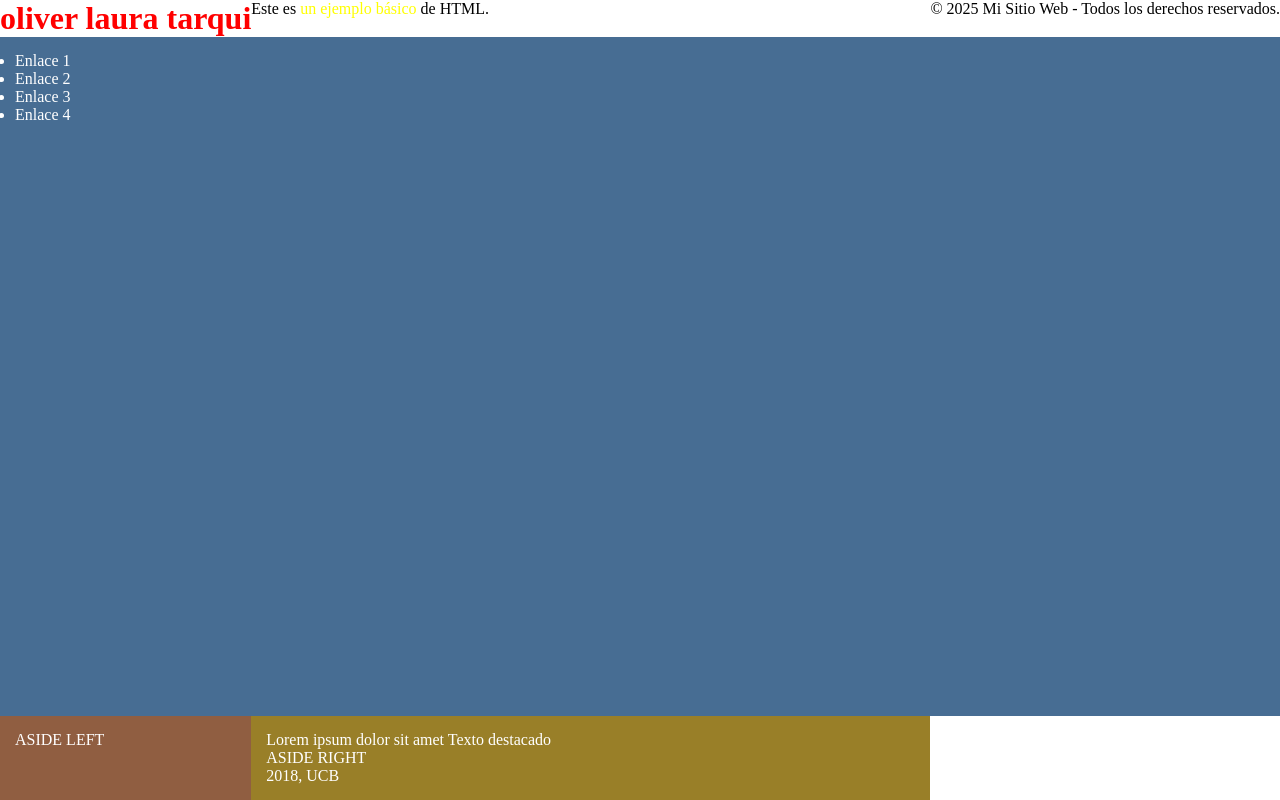
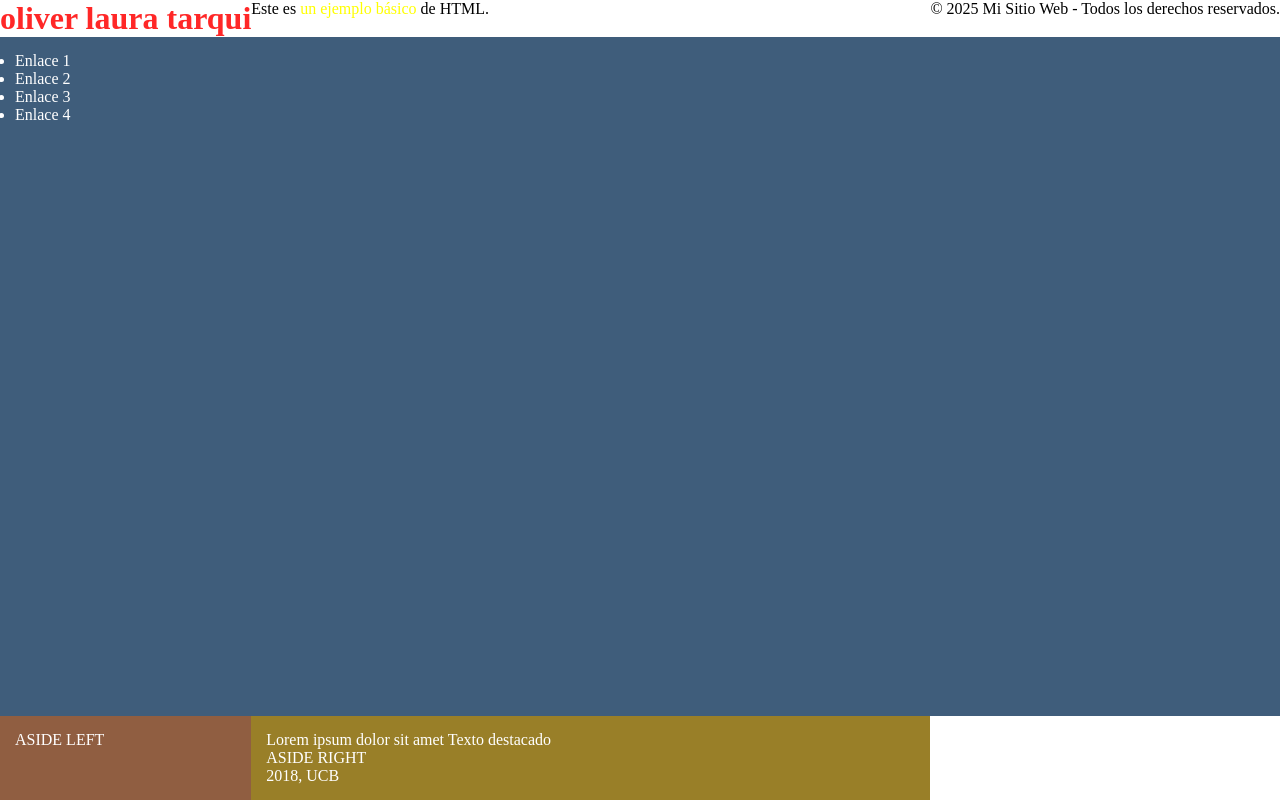
Before and after one commit to elpapumisterios/TecWeb_Ejercicio2, a plain HTML site: page index.html in a window 1280 px wide. Drawn offline with Linux system fonts and the light colour scheme.

Commit message:
first commit

```diff
--- a/archivo.css
+++ b/archivo.css
@@ -14,7 +14,7 @@ body {
 }
 #header{
     padding: 15px;
-    background-color: rgba(71,109,147,1);
+    background-color: rgb(63, 93, 123);
     color: white;
     grid-column: 1/4;
 }
--- a/index.html
+++ b/index.html
@@ -7,7 +7,7 @@
     <link rel="stylesheet" href="archivo.css">
     <style>
         h1 {
-            color: red;
+            color: rgba(255, 0, 0, 0.849);
         }
     </style>
 </head>
```
